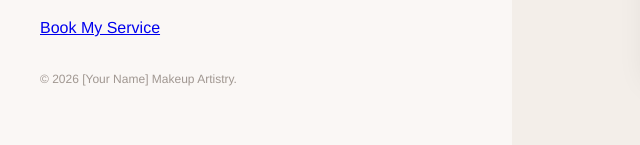
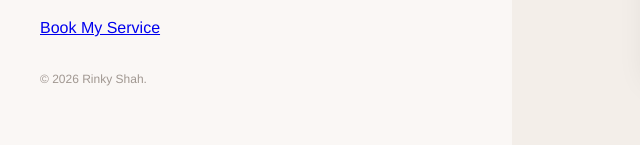
Before and after one commit to rinkyshah/rinkyshah.github.io, a plain HTML site: page index.html in a window 1280 px wide. Shown: the part 652-797 px from the top of the page, 0-640 px from the left. Drawn offline with Linux system fonts and the light colour scheme.

Commit message:
minor changes

```diff
--- a/index.html
+++ b/index.html
@@ -26,7 +26,7 @@
             <div>
                 <a href="contact.html" class="booking-btn-link">Book My Service</a>
                 <footer>
-                    <p>&copy; 2026 [Your Name] Makeup Artistry.</p>
+                    <p>&copy; 2026 Rinky Shah.</p>
                 </footer>
             </div>
         </div>
```
Also changed, not shown: contact.html (+1 -1 lines).
